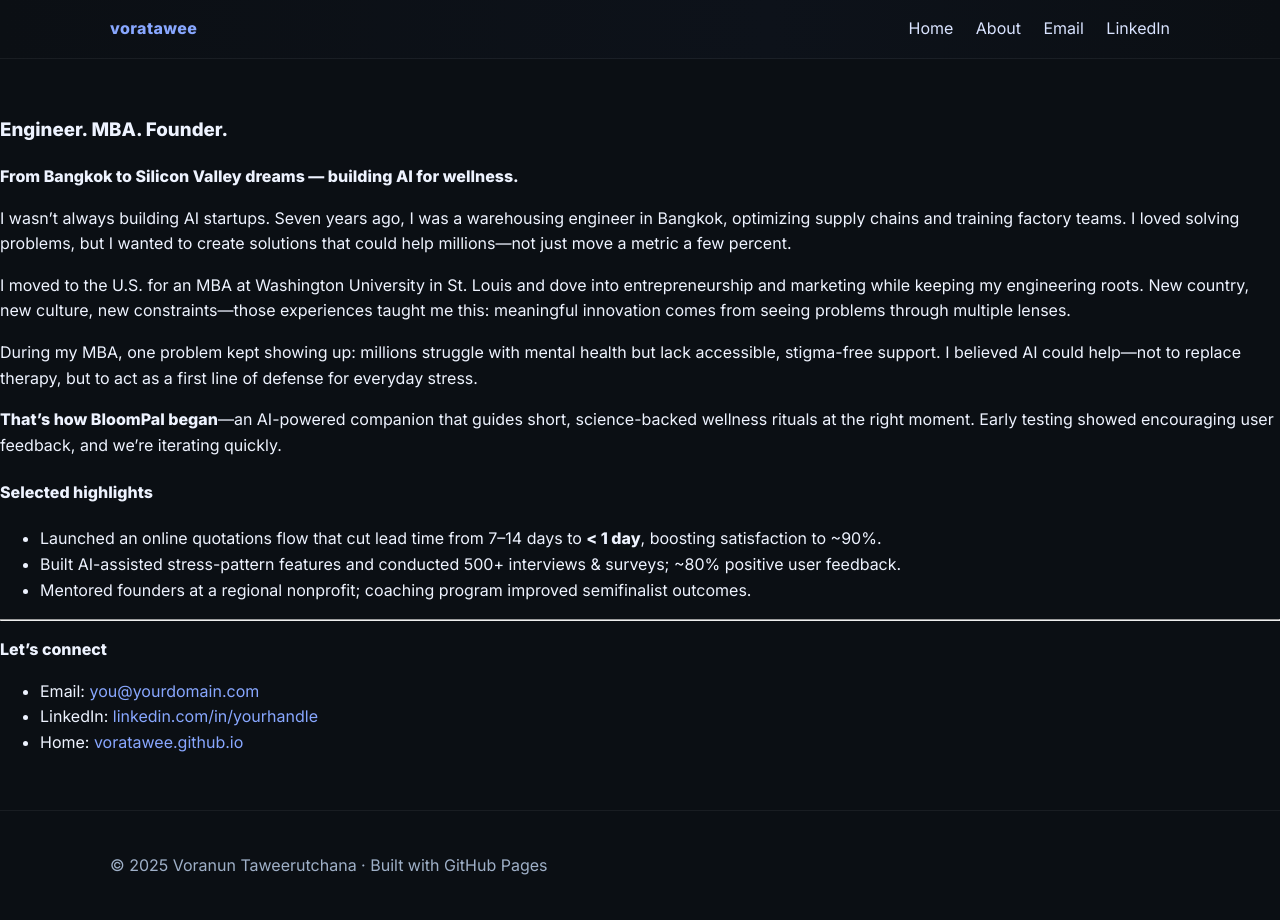
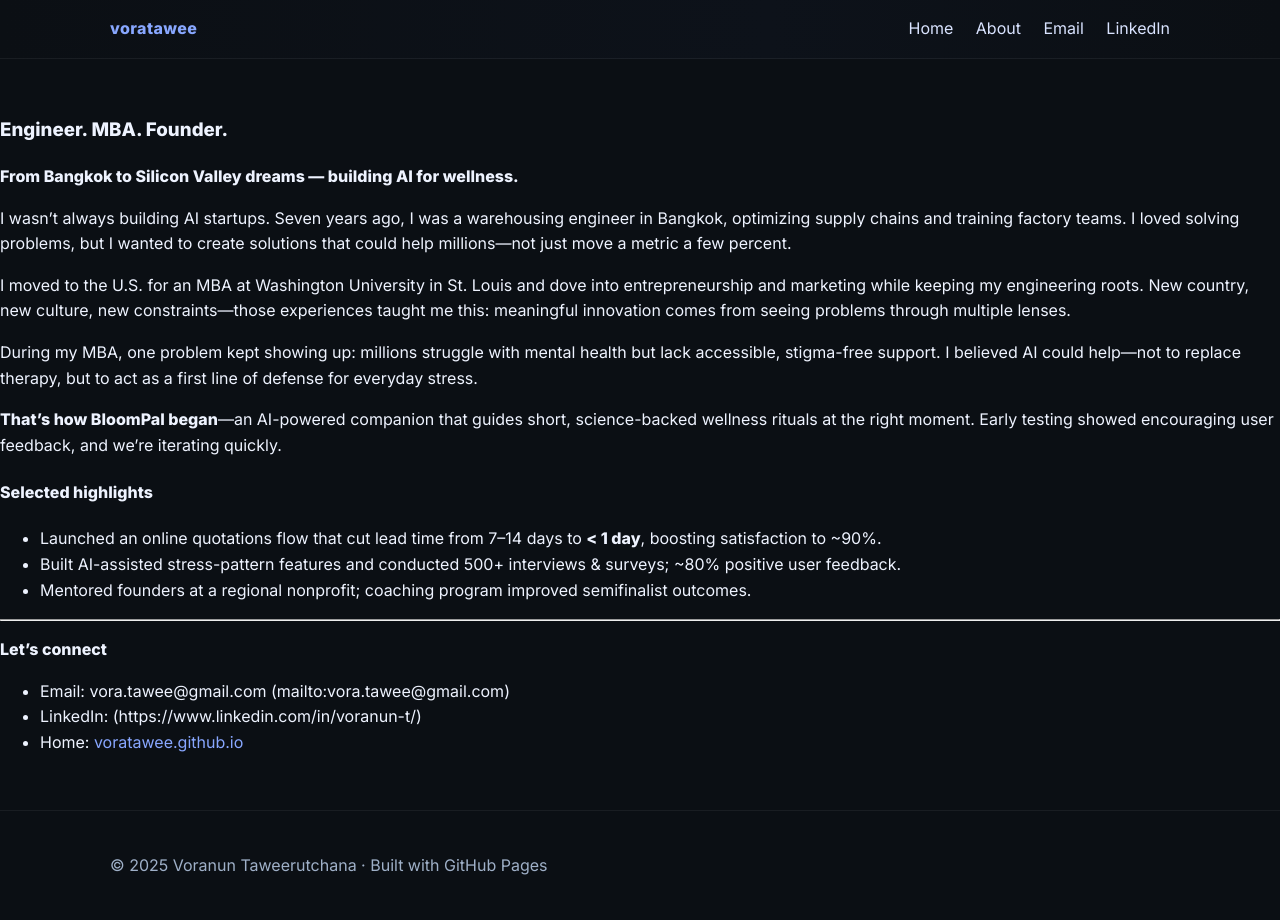
Before and after one commit to voratawee/voratawee.github.io, a Jekyll site: the page built from about.md, in a window 1280 px wide. Built offline with Jekyll 4.4.1, drawn with Linux system fonts in a browser that asks for light colours.

Commit message:
Update about.md

```diff
--- a/about.md
+++ b/about.md
@@ -24,6 +24,6 @@ During my MBA, one problem kept showing up: millions struggle with mental health
 ---
 
 **Let’s connect**
-- Email: [you@yourdomain.com](mailto:you@yourdomain.com)
-- LinkedIn: [linkedin.com/in/yourhandle](https://linkedin.com/in/yourhandle)
+- Email: vora.tawee@gmail.com (mailto:vora.tawee@gmail.com)
+- LinkedIn: (https://www.linkedin.com/in/voranun-t/)
 - Home: [voratawee.github.io](/)
```
